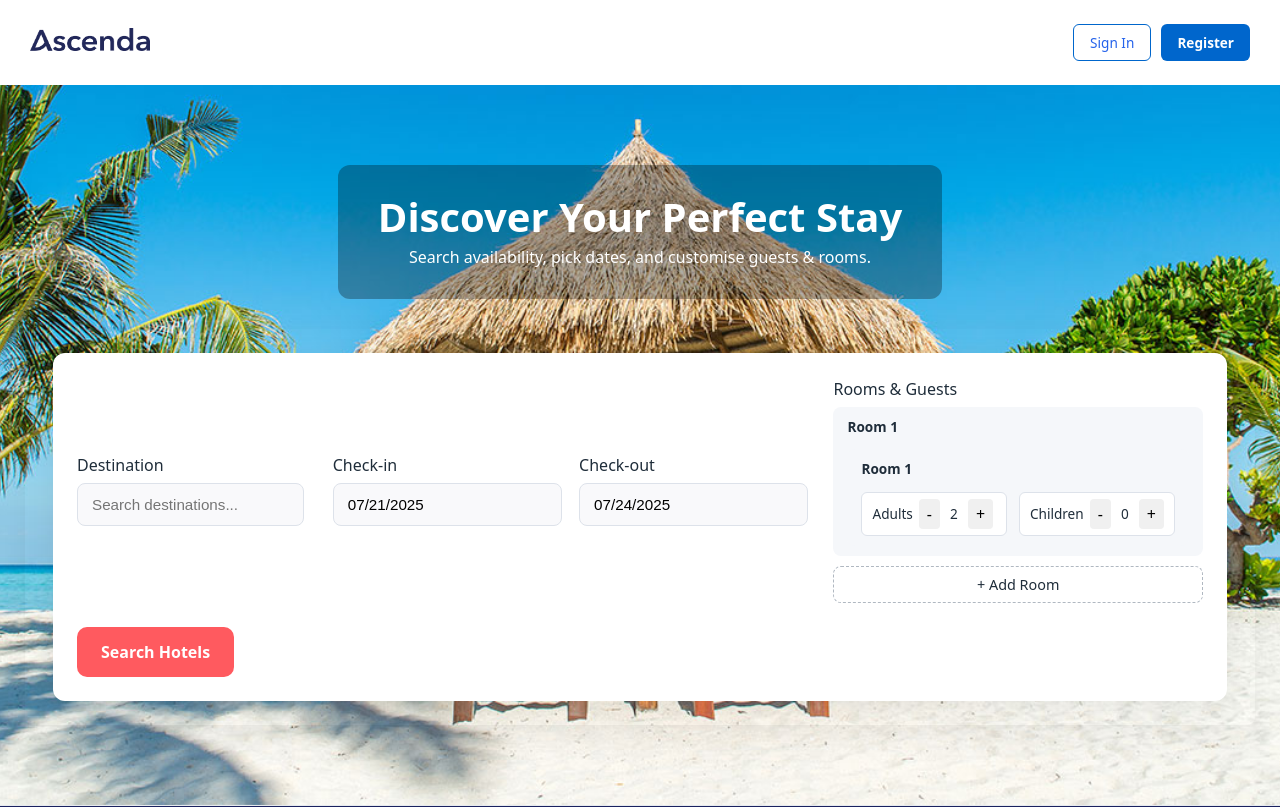
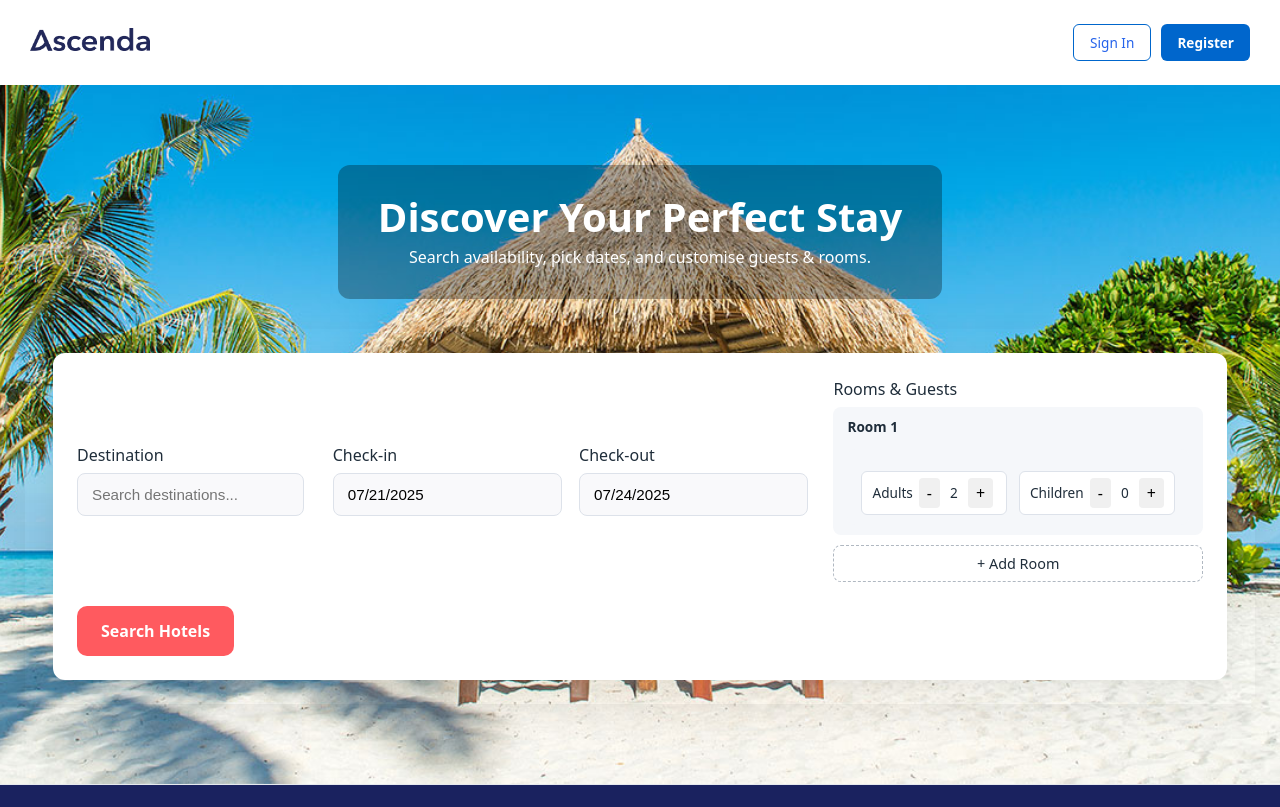
Before and after one commit to CodMatt/ascenda-hotel, a React (Vite) app in the folder client/: page / in a window 1280 px wide. Shown: the top 807 px of the page. Built offline with nearby package versions, Linux system fonts and the light colour scheme.

Commit message:
corrected the UI

```diff
--- a/client/src/components/HotelSearchForm.tsx
+++ b/client/src/components/HotelSearchForm.tsx
@@ -156,16 +156,7 @@ const HotelSearchForm: React.FC<HotelSearchFormProps> = ({ onSearch }) => {
             </div>
             <div key={index} className="room-guests">
               <div className="room-header">
-                <span>Room {index + 1}</span>
-                {index > 0 && (
-                  <button
-                    type="button"
-                    onClick={() => removeRoom(index)}
-                    className="remove-room"
-                  >
-                    Remove
-                  </button>
-                )}
+                {/*<span>Room {index + 1}</span>*/}
               </div>
 
               <div className="guest-controls">
```
